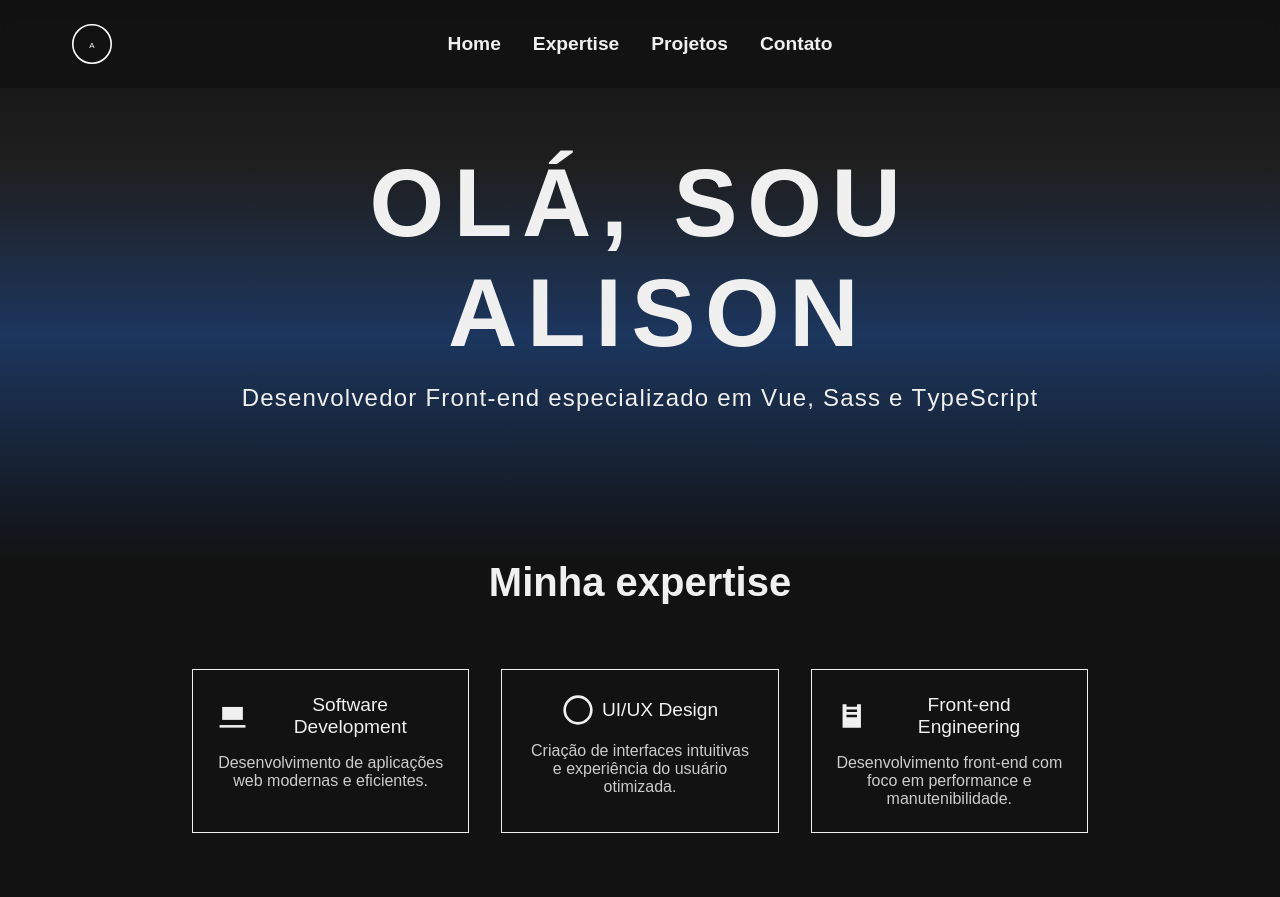
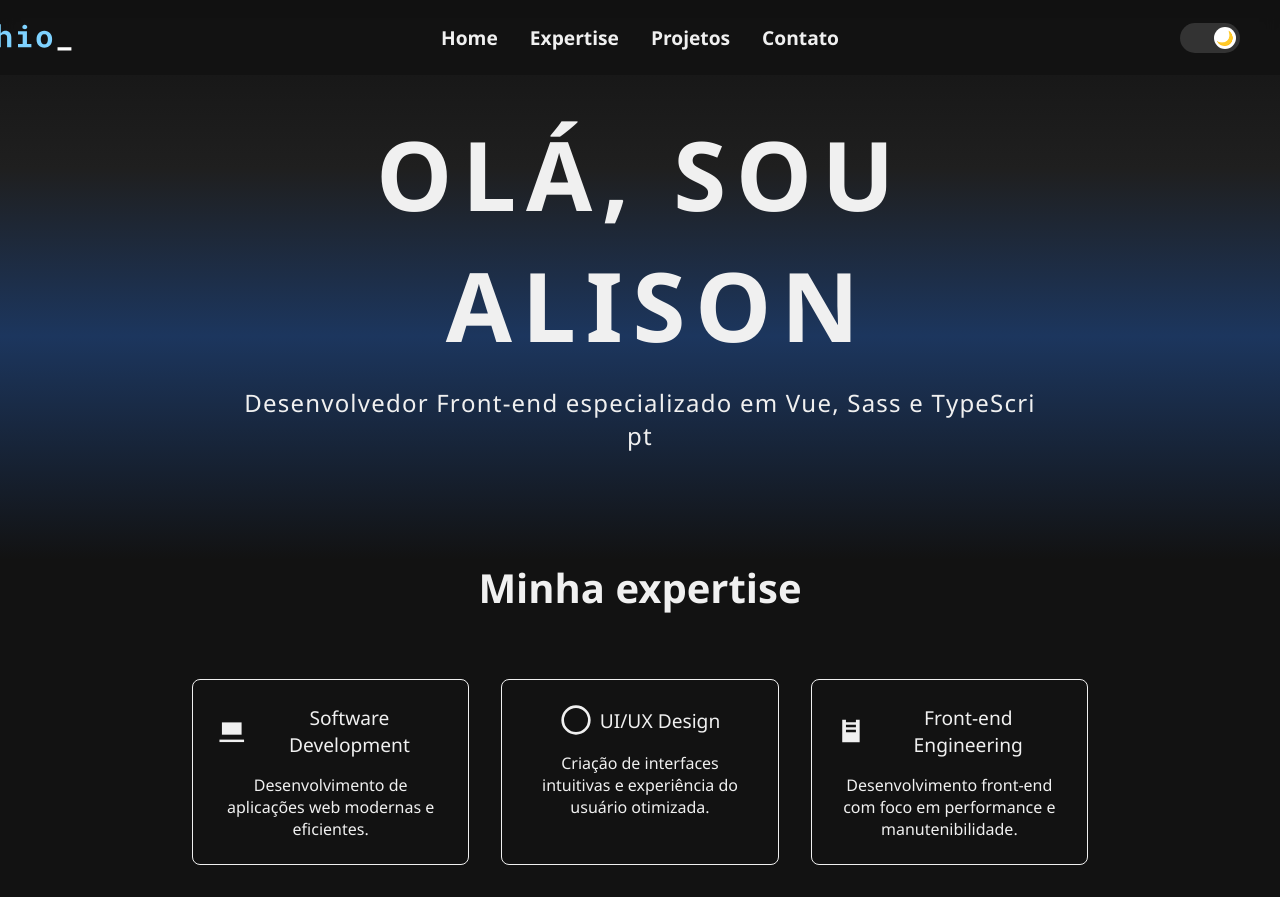
Before and after one commit to AlisonDelvechio/portfolio-vue, a Vue app: page / in a window 1280 px wide. Before the commit the page ends 865 px from the top, so only its background shows below. Built offline with nearby package versions, Linux system fonts and the light colour scheme.

Commit message:
Ajustes no Header e Modo Light/Dark

```diff
--- a/src/components/Expertise.vue
+++ b/src/components/Expertise.vue
@@ -43,13 +43,20 @@
 </script>
 
 <style lang="scss" scoped>
+@use '@/styles/variables' as vars;
+
 .expertise {
   padding: 0rem 10rem;
   text-align: center;
 
   h2 {
     font-size: 2.5rem;
-    color: $primary-color;
+    color: vars.$primary-color-dark;
+
+    body.light & {
+      color: vars.$primary-color-light;
+    }
+
     margin-bottom: 3rem;
   }
 
@@ -57,25 +64,31 @@
     display: grid;
     grid-template-columns: repeat(3, 1fr);
     gap: 2rem;
+    padding: 2rem;
+    background-color: vars.$secondary-color-dark;
 
-    // border: 2px solid #fff;
-    padding: 2rem;
-    background-color: #121212;
+    body.light & {
+      background-color: vars.$secondary-color-light;
+    }
   }
 
   .expertise-item {
-    border: 1px solid $primary-color;
+    border: 1px solid vars.$primary-color-dark;
+
+    body.light & {
+      border-color: vars.$primary-color-light;
+    }
+
     padding: 1.5rem;
     display: flex;
     flex-direction: column;
     align-items: center;
+    border-radius: 0.5rem;
 
-    // animação
     opacity: 0;
     transform: translateY(-30px);
     animation: fall-in 0.8s ease forwards;
 
-    // delay baseado na ordem usando nth-child
     &:nth-child(1) {
       animation-delay: 0.2s;
     }
@@ -91,18 +104,33 @@
       align-items: center;
       gap: 0.5rem;
       font-size: 1.2rem;
-      color: $primary-color;
+      color: vars.$primary-color-dark;
+
+      body.light & {
+        color: vars.$primary-color-light;
+      }
+
       margin-bottom: 1rem;
 
       svg {
-        fill: $primary-color;
+        fill: vars.$primary-color-dark;
+
+        body.light & {
+          fill: vars.$primary-color-light;
+        }
+
         width: 32px;
         height: 32px;
       }
     }
 
     p {
-      color: #ccc;
+      color: vars.$text-color-dark;
+
+      body.light & {
+        color: vars.$text-color-light;
+      }
+
       font-size: 1rem;
       text-align: center;
     }
@@ -143,6 +171,5 @@
       transform: translateY(0);
     }
   }
-
 }
 </style>
--- a/src/components/Header.vue
+++ b/src/components/Header.vue
@@ -2,12 +2,8 @@
   <header class="header">
     <div class="container">
       <!-- Logo -->
-      <div class="logo">
-        <svg width="40" height="40" viewBox="0 0 100 100" fill="none">
-          <circle cx="50" cy="50" r="48" stroke="white" stroke-width="4"/>
-          <text x="50%" y="55%" dominant-baseline="middle" text-anchor="middle" font-size="20" fill="white">A</text>
-        </svg>
-        <!-- <h1 class="logo-text">AlisonDelvechio_</h1> -->
+      <div class="logo" @click="scrollToTop">
+        <img :src="logoSrc" alt="Logo Alison" class="logo-img" />
       </div>
 
       <!-- Navegação -->
@@ -32,21 +28,58 @@
         <span class="bar"></span>
         <span class="bar"></span>
       </button>
+
+      <!-- Botão modo light/dark -->
+      <div class="theme-switch">
+        <label class="switch">
+          <input type="checkbox" v-model="isDarkMode" @change="toggleTheme">
+          <span class="slider">
+            <span class="icon">{{ isDarkMode ? '🌙' : '🌞' }}</span>
+            <!-- <span class="icon">{{ isDarkMode ? '🌞' :  '🌙'  }}</span> -->
+          </span>
+        </label>
+      </div>
     </div>
   </header>
 </template>
 
-<script setup lang="ts">
-import { ref } from 'vue';
+<script setup lang="ts">import { ref, computed, onMounted } from 'vue';
+import LogoAlisonLight from '@/assets/Logo-Alison-V1.svg';
+import LogoAlisonDark from '@/assets/Logo-Alison-V1-Black.svg';
 
 const menuOpen = ref(false);
+const isDarkMode = ref(true);
+
+const logoSrc = computed(() => {
+  return isDarkMode.value ? LogoAlisonDark : LogoAlisonLight;
+});
 
 function toggleMenu() {
   menuOpen.value = !menuOpen.value;
 }
+
+function scrollToTop() {
+  window.scrollTo({ top: 0, behavior: 'smooth' });
+}
+
+function toggleTheme() {
+  if (isDarkMode.value) {
+    document.body.classList.add('dark');
+    document.body.classList.remove('light');
+  } else {
+    document.body.classList.add('light');
+    document.body.classList.remove('dark');
+  }
+}
+
+onMounted(() => {
+  toggleTheme();
+});
 </script>
 
 <style lang="scss" scoped>
+@use '@/styles/variables' as vars;
+
 .header {
   position: fixed;
   top: 0;
@@ -58,40 +91,37 @@ function toggleMenu() {
   backdrop-filter: blur(8px);
   padding: 1.5rem 0;
 
+  body.light & {
+    background: rgba(245, 245, 245, 0.8);
+  }
+
   .container {
     width: 100%;
     max-width: 1200px;
     margin: 0 auto;
     padding: 0 2rem;
 
+    position: relative;
     display: flex;
     align-items: center;
-    justify-content: space-between;
-    position: relative;
+    justify-content: center;
   }
 
   .logo {
+    position: absolute;
+    left: -18rem;
     display: flex;
     align-items: center;
     gap: 0.5rem;
+    cursor: pointer;
 
-    svg {
-      width: 40px;
-      height: 40px;
-    }
-
-    .logo-text {
-      font-size: 2rem;
-      font-weight: 700;
-      letter-spacing: 1px;
+    .logo-img {
+      width: 20rem;
+      height: auto;
     }
   }
 
   nav {
-    position: absolute;
-    left: 50%;
-    transform: translateX(-50%);
-
     ul {
       display: flex;
       gap: 2rem;
@@ -101,7 +131,12 @@ function toggleMenu() {
       font-size: 1.2rem;
 
       li a {
-        color: $primary-color;
+        color: vars.$primary-color-dark;
+
+        body.light & {
+          color: vars.$primary-color-light;
+        }
+
         text-decoration: none;
         font-weight: 600;
         position: relative;
@@ -111,7 +146,12 @@ function toggleMenu() {
           display: block;
           width: 0;
           height: 2px;
-          background: $primary-color;
+          background: vars.$primary-color-dark;
+
+          body.light & {
+            background: vars.$primary-color-light;
+          }
+
           transition: width 0.3s;
           position: absolute;
           bottom: -4px;
@@ -136,7 +176,12 @@ function toggleMenu() {
     .bar {
       width: 25px;
       height: 3px;
-      background: $primary-color;
+      background: vars.$primary-color-dark;
+
+      body.light & {
+        background: vars.$primary-color-light;
+      }
+
       border-radius: 2px;
     }
   }
@@ -144,25 +189,35 @@ function toggleMenu() {
   @media (max-width: 768px) {
     .container {
       justify-content: center;
-      position: relative;
     }
 
     .logo {
-      order: 2; // logo no centro
+      position: static;
+      order: 2;
+
+      .logo-img {
+        width: 16rem;
+        height: auto;
+      }
     }
 
     .menu-toggle {
       display: flex;
       order: 1;
       position: absolute;
-      left: 1rem; // botão hambúrguer à esquerda
+      left: 1rem;
     }
 
     nav {
       position: absolute;
       top: 100%;
-      left: 1rem; // menu também à esquerda
+      left: 1rem;
       background: rgba(18, 18, 18, 0.95);
+
+      body.light & {
+        background: rgba(245, 245, 245, 0.95);
+      }
+
       padding: 1rem 2rem;
       border-radius: 8px;
       display: none;
@@ -190,4 +245,80 @@ function toggleMenu() {
     }
   }
 }
+
+.theme-switch {
+  position: absolute;
+  right: 0;
+  display: flex;
+  align-items: center;
+}
+
+.switch {
+  position: relative;
+  display: inline-block;
+  width: 60px;
+  height: 30px;
+
+  input {
+    opacity: 0;
+    width: 0;
+    height: 0;
+  }
+
+  .slider {
+    position: absolute;
+    cursor: pointer;
+    top: 0; left: 0; right: 0; bottom: 0;
+
+    background-color: #333;  // mais escuro como pediu
+    border-radius: 34px;
+    transition: background-color 0.4s;
+
+    &::before {
+      content: "";
+      position: absolute;
+      left: 4px;
+      bottom: 4px;
+      width: 22px;
+      height: 22px;
+      background-color: white;
+      border-radius: 50%;
+      transition: transform 0.4s;
+    }
+
+    .icon {
+      position: absolute;
+      left: 4px;
+      bottom: 4px;
+      width: 22px;
+      height: 22px;
+      display: flex;
+      align-items: center;
+      justify-content: center;
+      font-size: 14px;
+      pointer-events: none;
+      transition: transform 0.4s;
+    }
+  }
+
+  input:checked + .slider {
+    background-color: #333;  // ou vars.$primary-color-dark se quiser padronizar
+
+    &::before {
+      transform: translateX(30px);
+    }
+
+    .icon {
+      transform: translateX(30px);
+    }
+  }
+
+  body.light & .slider {
+    background-color: #ddd;  // mais claro no modo light
+
+    input:checked + & {
+      background-color: #ddd;
+    }
+  }
+}
 </style>
--- a/src/components/Hero.vue
+++ b/src/components/Hero.vue
@@ -29,13 +29,15 @@ const description = 'Desenvolvedor Front-end especializado em Vue, Sass e TypeSc
 </script>
 
 <style lang="scss" scoped>
+@use '@/styles/variables' as vars;
+
 section {
   background: linear-gradient(
     to bottom,
-    #121212 0%,
+    vars.$secondary-color-dark 0%,
     #1f1f1f 30%,
     #1c365e 60%,
-    #121212 100%
+    vars.$secondary-color-dark 100%
   );
   min-height: 70vh;
   display: flex;
@@ -43,6 +45,16 @@ section {
   align-items: center;
   text-align: center;
   padding: 2rem;
+
+  body.light & {
+    background: linear-gradient(
+      to bottom,
+      vars.$secondary-color-light 0%,
+      #dcdcdc 30%,
+      #a0c4ff 60%,
+      vars.$secondary-color-light 100%
+    );
+  }
 
   .hero-content {
     max-width: 800px;
@@ -54,7 +66,12 @@ section {
   }
 
   h1 {
-    color: $primary-color;
+    color: vars.$primary-color-dark;
+
+    body.light & {
+      color: vars.$primary-color-light;
+    }
+
     font-size: 6rem;
     margin-bottom: 1rem;
     text-transform: uppercase;
@@ -73,7 +90,12 @@ section {
 
   p {
     font-size: 1.5rem;
-    color: $primary-color;
+    color: vars.$primary-color-dark;
+
+    body.light & {
+      color: vars.$primary-color-light;
+    }
+
     margin-top: 1rem;
     white-space: pre-wrap;
     letter-spacing: 0.05em;
--- a/src/styles/_variables.scss
+++ b/src/styles/_variables.scss
@@ -1,6 +1,13 @@
-$primary-color: #f0f0f0;
-$secondary-color: #121212;
-$text-color: #333333;
+// Geral
 $accent-color: #3b82f6;
+$font-stack: 'Segoe UI', Tahoma, Geneva, Verdana, sans-serif;
 
-$font-stack: 'Segoe UI', Tahoma, Geneva, Verdana, sans-serif;
+// Tema Dark
+$primary-color-dark: #f0f0f0; // cor do texto, links etc
+$secondary-color-dark: #121212; // fundo escuro
+$text-color-dark: #f0f0f0; // texto claro
+
+// Tema Light
+$primary-color-light: #121212; // texto escuro, links etc
+$secondary-color-light: #f0f0f0; // fundo claro
+$text-color-light: #333333; // texto escuro
--- a/src/styles/main.scss
+++ b/src/styles/main.scss
@@ -1,14 +1,32 @@
 @use './reset';
 
 body {
+  font-family: $font-stack;
   margin: 0;
   padding: 0;
   width: 100%;
-  height: 100%;
+  min-height: 100vh;
   display: block;
-  font-family: sans-serif;
+}
 
-  background-color: $secondary-color;
+body.dark {
+  background-color: $secondary-color-dark;
+  color: $text-color-dark;
+
+  a {
+    color: $primary-color-dark;
+  }
+
+}
+
+body.light {
+  background-color: $secondary-color-light;
+  color: $text-color-light;
+
+  a {
+    color: $primary-color-light;
+  }
+
 }
 
 #app {
```
Also changed, not shown: src/assets/Logo-Alison-V1-Black.svg (added), src/assets/Logo-Alison-V1.svg (added).
